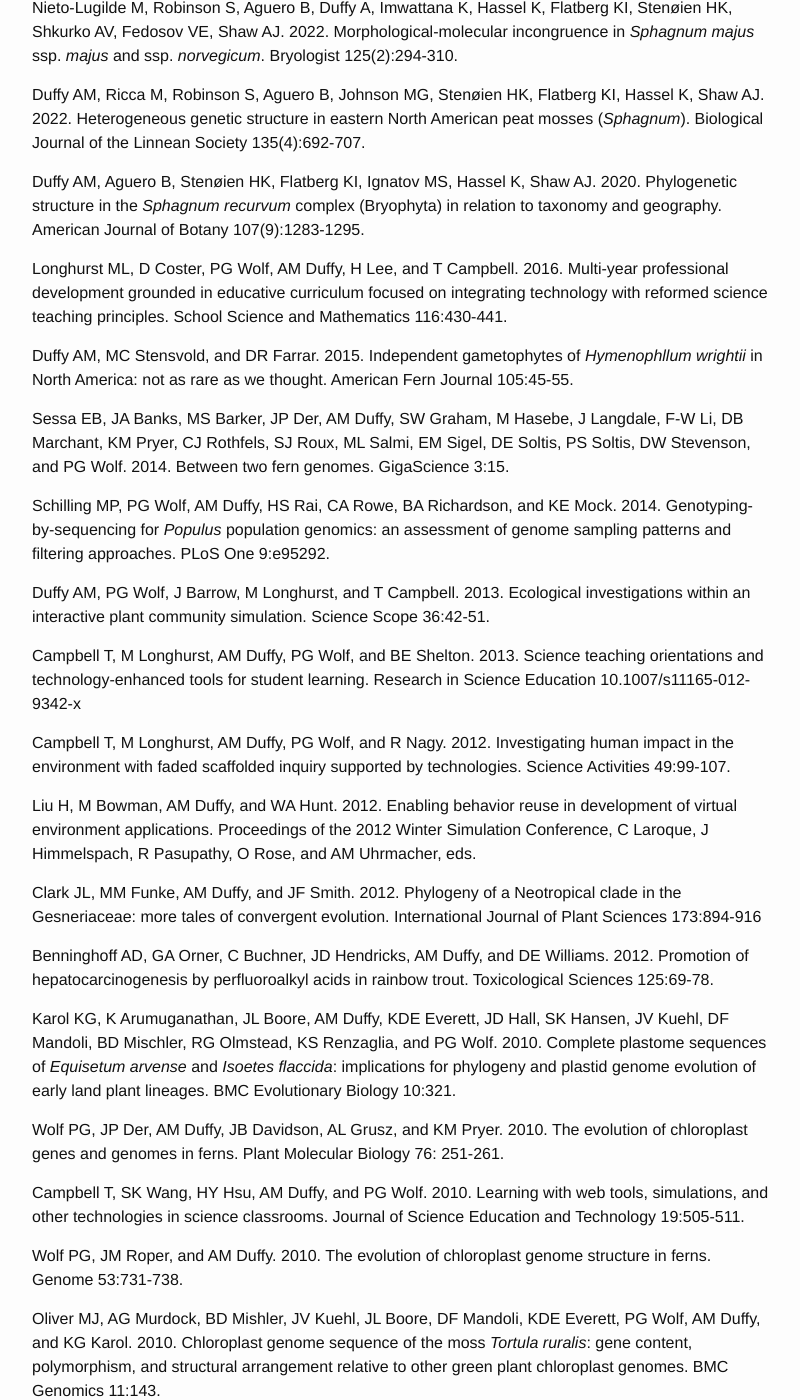
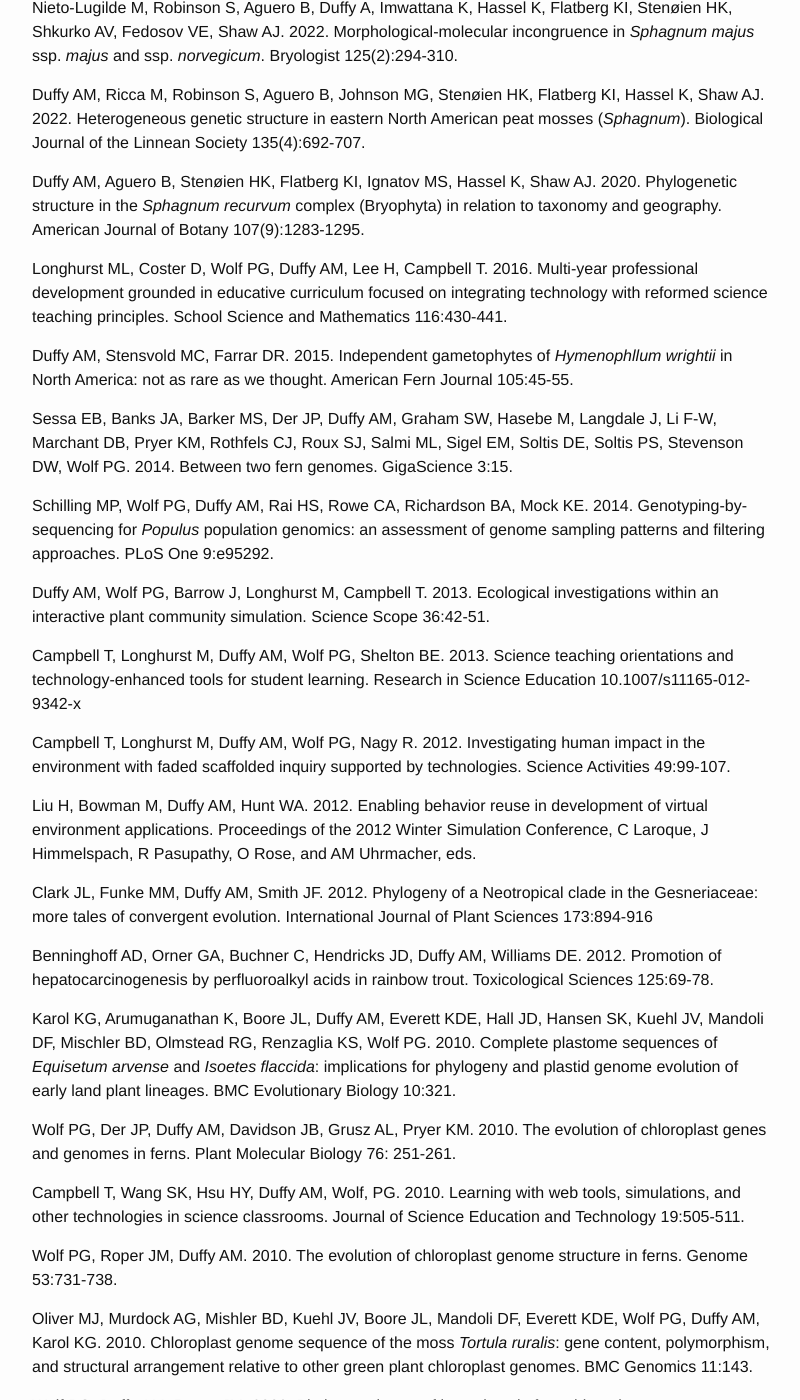
Before and after one commit to aduffy70/aduffy70.github.io, a Jekyll site: the page built from publications.md, in a window 1280 px wide and 1400 px high, scrolled down 1332 px. Shown: the whole window, without its empty margins (238-1038 px from the left). Built offline with Jekyll 4.4.1, drawn with Linux system fonts in a browser that asks for light colours; some of the changed text lies outside the part shown.

Commit message:
Reformatting publication author lists

```diff
--- a/publications.md
+++ b/publications.md
@@ -33,56 +33,56 @@
 
 Duffy AM, Aguero B, Stenøien HK, Flatberg KI, Ignatov MS, Hassel K, Shaw AJ. 2020. Phylogenetic structure in the *Sphagnum recurvum* complex (Bryophyta) in relation to taxonomy and geography. American Journal of Botany 107(9):1283-1295.
 
-Longhurst ML, D Coster, PG Wolf, AM Duffy, H Lee, and T Campbell. 2016. Multi-year professional development grounded in educative curriculum focused on integrating technology with reformed science teaching principles. School Science and Mathematics 116:430-441.
+Longhurst ML, Coster D, Wolf PG, Duffy AM, Lee H, Campbell T. 2016. Multi-year professional development grounded in educative curriculum focused on integrating technology with reformed science teaching principles. School Science and Mathematics 116:430-441.
 
-Duffy AM, MC Stensvold, and DR Farrar. 2015. Independent gametophytes of *Hymenophllum wrightii* in North America: not as rare as we thought. American Fern Journal 105:45-55.
+Duffy AM, Stensvold MC, Farrar DR. 2015. Independent gametophytes of *Hymenophllum wrightii* in North America: not as rare as we thought. American Fern Journal 105:45-55.
 
-Sessa EB, JA Banks, MS Barker, JP Der, AM Duffy, SW Graham, M Hasebe, J Langdale, F-W Li, DB Marchant, KM Pryer, CJ Rothfels, SJ Roux, ML Salmi, EM Sigel, DE Soltis, PS Soltis, DW Stevenson, and PG Wolf. 2014. Between two fern genomes. GigaScience 3:15.
+Sessa EB, Banks JA, Barker MS, Der JP, Duffy AM, Graham SW, Hasebe M, Langdale J, Li F-W, Marchant DB, Pryer KM, Rothfels CJ, Roux SJ, Salmi ML, Sigel EM, Soltis DE, Soltis PS, Stevenson DW, Wolf PG. 2014. Between two fern genomes. GigaScience 3:15.
 
-Schilling MP, PG Wolf, AM Duffy, HS Rai, CA Rowe, BA Richardson, and KE Mock. 2014. Genotyping-by-sequencing for *Populus* population genomics: an assessment of genome sampling patterns and filtering approaches. PLoS One 9:e95292.
+Schilling MP, Wolf PG, Duffy AM, Rai HS, Rowe CA, Richardson BA, Mock KE. 2014. Genotyping-by-sequencing for *Populus* population genomics: an assessment of genome sampling patterns and filtering approaches. PLoS One 9:e95292.
 
-Duffy AM, PG Wolf, J Barrow, M Longhurst, and T Campbell. 2013. Ecological investigations within an interactive plant community simulation. Science Scope 36:42-51.
+Duffy AM, Wolf PG, Barrow J, Longhurst M, Campbell T. 2013. Ecological investigations within an interactive plant community simulation. Science Scope 36:42-51.
 
-Campbell T, M Longhurst, AM Duffy, PG Wolf, and BE Shelton. 2013. Science teaching orientations and technology-enhanced tools for student learning. Research in Science Education 10.1007/s11165-012-9342-x
+Campbell T, Longhurst M, Duffy AM, Wolf PG, Shelton BE. 2013. Science teaching orientations and technology-enhanced tools for student learning. Research in Science Education 10.1007/s11165-012-9342-x
 
-Campbell T, M Longhurst, AM Duffy, PG Wolf, and R Nagy. 2012. Investigating human impact in the environment with faded scaffolded inquiry supported by technologies. Science Activities 49:99-107.
+Campbell T, Longhurst M, Duffy AM, Wolf PG, Nagy R. 2012. Investigating human impact in the environment with faded scaffolded inquiry supported by technologies. Science Activities 49:99-107.
 
-Liu H, M Bowman, AM Duffy, and WA Hunt. 2012. Enabling behavior reuse in development of virtual environment applications. Proceedings of the 2012 Winter Simulation Conference, C Laroque, J Himmelspach, R Pasupathy, O Rose, and AM Uhrmacher, eds.
+Liu H, Bowman M, Duffy AM, Hunt WA. 2012. Enabling behavior reuse in development of virtual environment applications. Proceedings of the 2012 Winter Simulation Conference, C Laroque, J Himmelspach, R Pasupathy, O Rose, and AM Uhrmacher, eds.
 
-Clark JL, MM Funke, AM Duffy, and JF Smith. 2012. Phylogeny of a Neotropical clade in the Gesneriaceae: more tales of convergent evolution. International Journal of Plant Sciences 173:894-916
+Clark JL, Funke MM, Duffy AM, Smith JF. 2012. Phylogeny of a Neotropical clade in the Gesneriaceae: more tales of convergent evolution. International Journal of Plant Sciences 173:894-916
 
-Benninghoff AD, GA Orner, C Buchner, JD Hendricks, AM Duffy, and DE Williams. 2012. Promotion of hepatocarcinogenesis by perfluoroalkyl acids in rainbow trout. Toxicological Sciences 125:69-78.
+Benninghoff AD, Orner GA, Buchner C, Hendricks JD, Duffy AM, Williams DE. 2012. Promotion of hepatocarcinogenesis by perfluoroalkyl acids in rainbow trout. Toxicological Sciences 125:69-78.
 
-Karol KG, K Arumuganathan, JL Boore, AM Duffy, KDE Everett, JD Hall, SK Hansen, JV Kuehl, DF Mandoli, BD Mischler, RG Olmstead, KS Renzaglia, and PG Wolf. 2010. Complete plastome sequences of *Equisetum arvense* and *Isoetes flaccida*: implications for phylogeny and plastid genome evolution of early land plant lineages. BMC Evolutionary Biology 10:321.
+Karol KG, Arumuganathan K, Boore JL, Duffy AM, Everett KDE, Hall JD, Hansen SK, Kuehl JV, Mandoli DF, Mischler BD, Olmstead RG, Renzaglia KS, Wolf PG. 2010. Complete plastome sequences of *Equisetum arvense* and *Isoetes flaccida*: implications for phylogeny and plastid genome evolution of early land plant lineages. BMC Evolutionary Biology 10:321.
 
-Wolf PG, JP Der, AM Duffy, JB Davidson, AL Grusz, and KM Pryer. 2010. The evolution of chloroplast genes and genomes in ferns. Plant Molecular Biology 76: 251-261.
+Wolf PG, Der JP, Duffy AM, Davidson JB, Grusz AL, Pryer KM. 2010. The evolution of chloroplast genes and genomes in ferns. Plant Molecular Biology 76: 251-261.
 
-Campbell T, SK Wang, HY Hsu, AM Duffy, and PG Wolf. 2010. Learning with web tools, simulations, and other technologies in science classrooms. Journal of Science Education and Technology 19:505-511.
+Campbell T, Wang SK, Hsu HY, Duffy AM, Wolf, PG. 2010. Learning with web tools, simulations, and other technologies in science classrooms. Journal of Science Education and Technology 19:505-511.
 
-Wolf PG, JM Roper, and AM Duffy. 2010. The evolution of chloroplast genome structure in ferns. Genome 53:731-738.
+Wolf PG, Roper JM, Duffy AM. 2010. The evolution of chloroplast genome structure in ferns. Genome 53:731-738.
 
-Oliver MJ, AG Murdock, BD Mishler, JV Kuehl, JL Boore, DF Mandoli, KDE Everett, PG Wolf, AM Duffy, and KG Karol. 2010. Chloroplast genome sequence of the moss *Tortula ruralis*: gene content, polymorphism, and structural arrangement relative to other green plant chloroplast genomes. BMC Genomics 11:143.
+Oliver MJ, Murdock AG, Mishler BD, Kuehl JV, Boore JL, Mandoli DF, Everett KDE, Wolf PG, Duffy AM, Karol KG. 2010. Chloroplast genome sequence of the moss *Tortula ruralis*: gene content, polymorphism, and structural arrangement relative to other green plant chloroplast genomes. BMC Genomics 11:143.
 
-Wolf PG, AM Duffy, and JM Roper. 2009. Phylogenetic use of inversions in fern chloroplast genomes. American Fern Journal 99:132-134.
+Wolf PG, Duffy AM, Roper JM. 2009. Phylogenetic use of inversions in fern chloroplast genomes. American Fern Journal 99:132-134.
 
-Duffy AM, SA Kelchner, and PG Wolf. 2009. Conservation of selection on *matK* following an ancient loss of its flanking intron. Gene 438:17-25.
+Duffy AM, Kelchner SA, Wolf PG. 2009. Conservation of selection on *matK* following an ancient loss of its flanking intron. Gene 438:17-25.
 
 # Presentations, Posters & Workshops:
 
-Duffy, AM, KM Mendoza, KM Reed, RA Coulombe. 2016. Poster: Candidate miRNAs involved in regulation of alpha-class glutathione S-transferases associated with susceptibility to the carcinogen aflatoxin B1. Plant & Animal Genome Conference XXIV, San Diego, CA (2016).
+Duffy, AM, Mendoza KM, Reed KM, Coulombe RA. 2016. Poster: Candidate miRNAs involved in regulation of alpha-class glutathione S-transferases associated with susceptibility to the carcinogen aflatoxin B1. Plant & Animal Genome Conference XXIV, San Diego, CA (2016).
 
-Duffy AM, DR Farrar, and PG Wolf. Presentation: Exploring the population genetics of independent gametophytes of *Crepidomanes intricatum* (Farrar) Ebihara & Weakley (Hymenophyllaceae) using genotyping-by-sequencing. Botany 2014, Boise, ID (2014).
+Duffy AM, Farrar DR, Wolf PG. Presentation: Exploring the population genetics of independent gametophytes of *Crepidomanes intricatum* (Farrar) Ebihara & Weakley (Hymenophyllaceae) using genotyping-by-sequencing. Botany 2014, Boise, ID (2014).
 
 Duffy AM. Workshop: Hands-on inquiry using the Virtual Plant Community Simulation (VPCsim). Utah State University Global Academy - Science, Technology and Inquiry session, Logan, UT (2012).
 
-Duffy AM, T Campbell, and PG Wolf. Workshop: The Virtual Population Genetics (VPG) Simulation System: An example of learning 'with' cyber-enabled technologies in science classrooms. National Science Teachers Association Research Dissemination Conference, San Francisco, CA (2011).
+Duffy AM, Campbell T, Wolf PG. Workshop: The Virtual Population Genetics (VPG) Simulation System: An example of learning 'with' cyber-enabled technologies in science classrooms. National Science Teachers Association Research Dissemination Conference, San Francisco, CA (2011).
 
-Campbell T, and AM Duffy. Workshop: OpenSim as an example of cyber-enabled technologies for facilitating science as inquiry. Cyberlearning Tools for STEM Education Conference, Berkeley, CA (2011).
+Campbell T, Duffy AM. Workshop: OpenSim as an example of cyber-enabled technologies for facilitating science as inquiry. Cyberlearning Tools for STEM Education Conference, Berkeley, CA (2011).
 
 Duffy AM. Presentation: Simulating fern life cycles and population genetics in a 3-dimensional virtual world. Botany 2009, Snowbird, UT and Idaho State University Practical Bioinformatics Workshop, Lava Hot Springs, ID (2009).
 
-Duffy AM, SA Kelchner, and PG Wolf. Presentation: Conservation of selection on *matK* in ferns following an ancient loss of the *trnK* intron by genome inversion. Botany 2008, Vancouver, BC and Idaho State University Practical Bioinformatics Workshop, Lava Hot Springs, ID (2008).
+Duffy AM, Kelchner SA, Wolf PG. Presentation: Conservation of selection on *matK* in ferns following an ancient loss of the *trnK* intron by genome inversion. Botany 2008, Vancouver, BC and Idaho State University Practical Bioinformatics Workshop, Lava Hot Springs, ID (2008).
 
-Duffy AM, MM Funke, JL Clark, and JF Smith. Presentation: A phylogenetic analysis of the genera of tribe Episcieae (Gesneriaceae) from multiple loci. Botany 2004, Snowbird, UT and Northwest Science Association, Boise, ID (2006).
+Duffy AM, Funke MM, Clark JL, Smith JF. Presentation: A phylogenetic analysis of the genera of tribe Episcieae (Gesneriaceae) from multiple loci. Botany 2004, Snowbird, UT and Northwest Science Association, Boise, ID (2006).
 
-Duffy AM, MM Funke, JL Clark, and JF Smith. Poster: A phylogenetic analysis of the genera of tribe Episcieae (Gesneriaceae) from multiple loci. BSU Day at the Legislature, Idaho State Capitol, Boise ID (2005), and BSU Undergraduate Research and Scholarship Conference, Boise, ID (2005).
+Duffy AM, Funke MM, Clark JL, Smith JF. Poster: A phylogenetic analysis of the genera of tribe Episcieae (Gesneriaceae) from multiple loci. BSU Day at the Legislature, Idaho State Capitol, Boise ID (2005), and BSU Undergraduate Research and Scholarship Conference, Boise, ID (2005).
```
